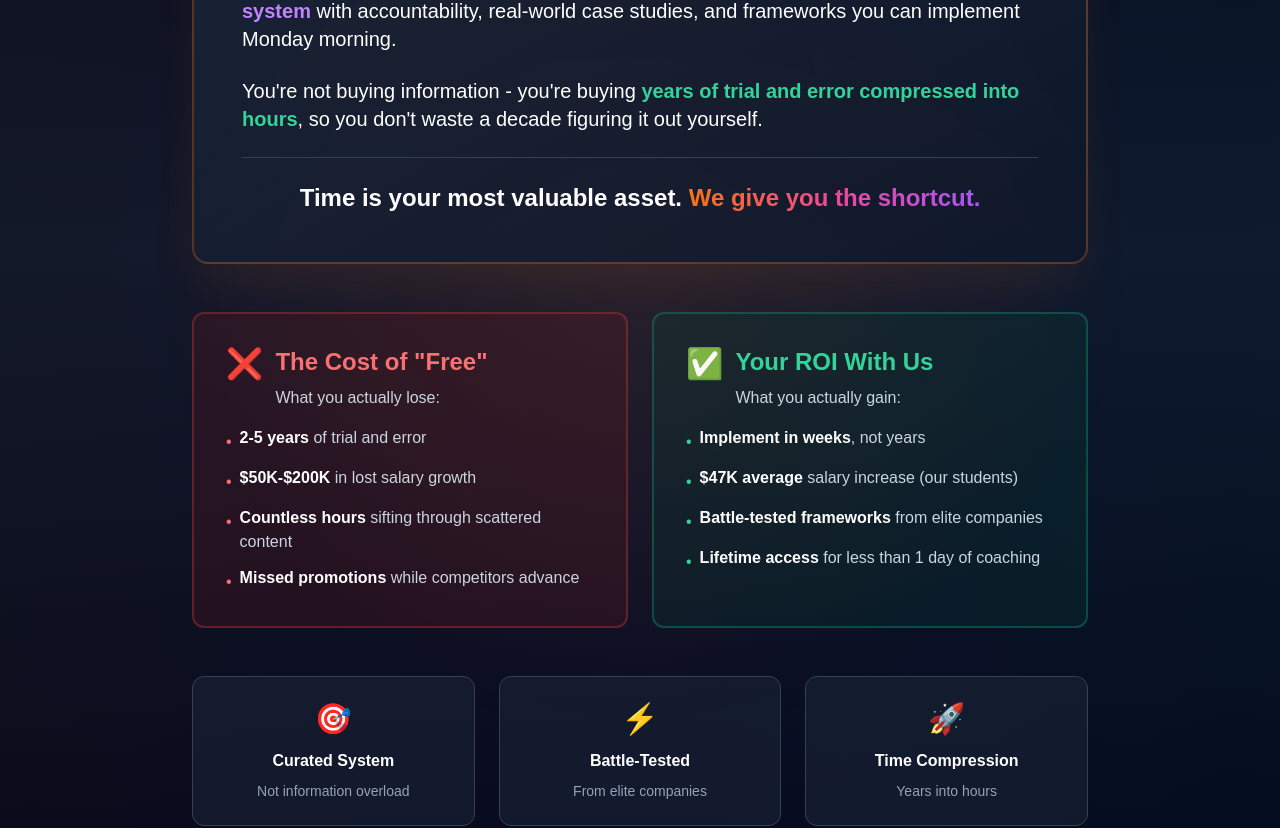
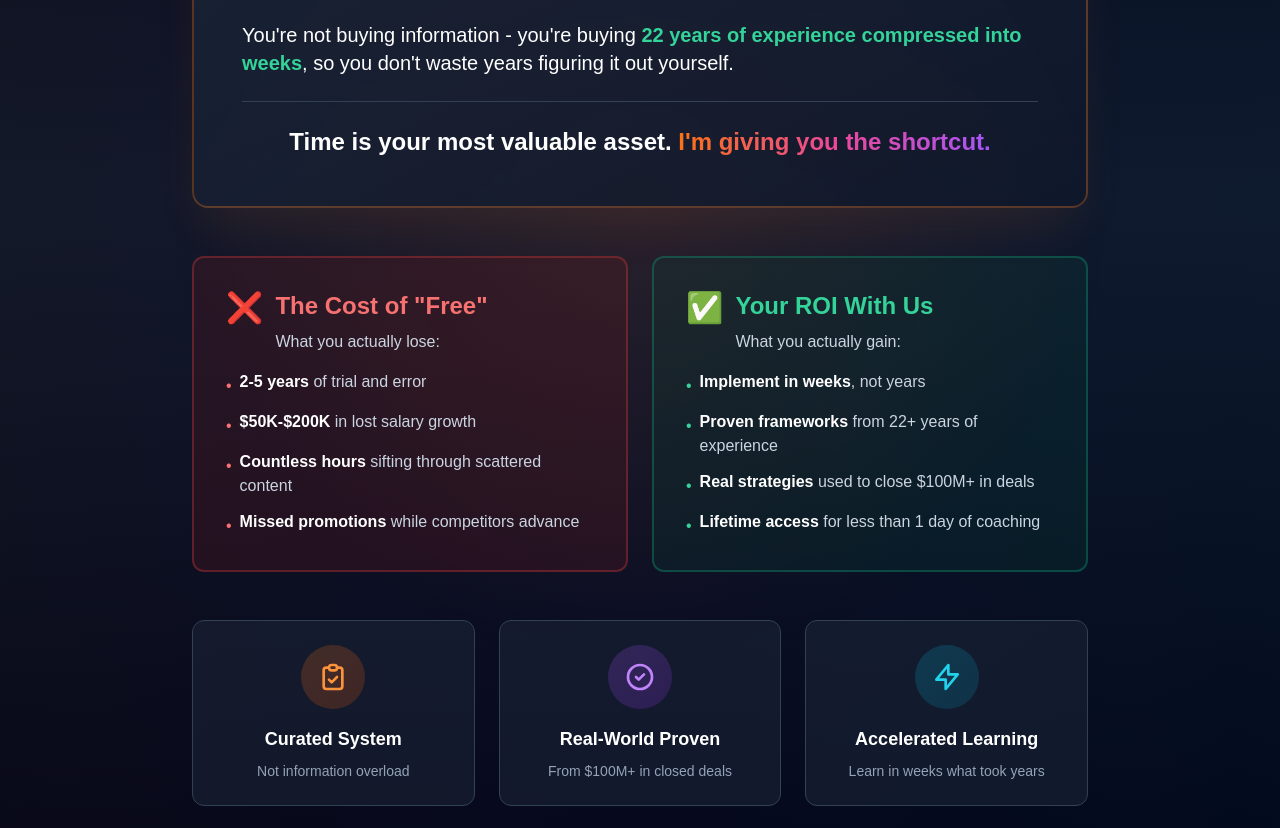
Before and after one commit to boxingthebest/million-dollar-blueprint-nextjs, a Next.js app: page / in a window 1280 px wide. Shown: the part 3600-4428 px from the top of the page. Built offline with nearby package versions, Linux system fonts and the light colour scheme.

Commit message:
RESTORE: Professional icons in ValueProposition (replace emojis with SVG icons)

```diff
--- a/components/ValueProposition.tsx
+++ b/components/ValueProposition.tsx
@@ -23,20 +23,20 @@ export default function ValueProposition() {
           <div className="bg-gradient-to-br from-slate-800/80 to-slate-900/80 backdrop-blur-sm border-2 border-orange-500/30 rounded-2xl p-8 md:p-12 shadow-2xl shadow-orange-500/10 hover:shadow-orange-500/20 transition-all duration-300 hover:scale-[1.02]">
             <div className="space-y-6">
               <p className="text-lg md:text-xl text-white leading-relaxed">
-                Because free content gives you <strong className="text-orange-500">information</strong> - we give you <strong className="text-orange-500">transformation</strong>. YouTube and A.I. will tell you what to do. We show you <strong className="text-cyan-400">exactly how</strong> to do it, with battle-tested frameworks from 100+ years of combined experience at companies like Goldman Sachs and top consulting firms.
+                Because free content gives you <strong className="text-orange-500">information</strong> - I give you <strong className="text-orange-500">implementation</strong>. YouTube and AI will tell you what to do. I show you <strong className="text-cyan-400">exactly how</strong> to do it, with frameworks I used to close over $100 million in deals at Amazon, Goldman Sachs, and elite tech startups.
               </p>
 
               <p className="text-lg md:text-xl text-white leading-relaxed">
-                Free content is scattered and overwhelming. Our courses are a <strong className="text-purple-400">proven, step-by-step system</strong> with accountability, real-world case studies, and frameworks you can implement Monday morning.
+                Free content is scattered and overwhelming. These courses are a <strong className="text-purple-400">step-by-step system</strong> with real-world examples and frameworks you can implement immediately.
               </p>
 
               <p className="text-lg md:text-xl text-white leading-relaxed">
-                You&apos;re not buying information - you&apos;re buying <strong className="text-emerald-400">years of trial and error compressed into hours</strong>, so you don&apos;t waste a decade figuring it out yourself.
+                You're not buying information - you're buying <strong className="text-emerald-400">22 years of experience compressed into weeks</strong>, so you don't waste years figuring it out yourself.
               </p>
 
               <div className="pt-6 border-t border-slate-700">
                 <p className="text-xl md:text-2xl text-white font-bold text-center">
-                  Time is your most valuable asset. <span className="text-transparent bg-clip-text bg-gradient-to-r from-orange-500 via-pink-500 to-purple-500">We give you the shortcut.</span>
+                  Time is your most valuable asset. <span className="text-transparent bg-clip-text bg-gradient-to-r from-orange-500 via-pink-500 to-purple-500">I'm giving you the shortcut.</span>
                 </p>
               </div>
             </div>
@@ -86,11 +86,11 @@ export default function ValueProposition() {
                 </li>
                 <li className="flex items-start gap-2">
                   <span className="text-emerald-400 mt-1">•</span>
-                  <span><strong className="text-white">$47K average</strong> salary increase (our students)</span>
+                  <span><strong className="text-white">Proven frameworks</strong> from 22+ years of experience</span>
                 </li>
                 <li className="flex items-start gap-2">
                   <span className="text-emerald-400 mt-1">•</span>
-                  <span><strong className="text-white">Battle-tested frameworks</strong> from elite companies</span>
+                  <span><strong className="text-white">Real strategies</strong> used to close $100M+ in deals</span>
                 </li>
                 <li className="flex items-start gap-2">
                   <span className="text-emerald-400 mt-1">•</span>
@@ -101,25 +101,35 @@ export default function ValueProposition() {
           </div>
 
           <div className="grid md:grid-cols-3 gap-6 mt-12">
-            <div className="text-center p-6 bg-slate-800/50 rounded-xl border border-slate-700 hover:border-orange-500/50 transition-all">
-              <div className="text-3xl mb-3">🎯</div>
-              <h3 className="text-white font-bold mb-2">Curated System</h3>
+            <div className="text-center p-6 bg-slate-800/50 rounded-xl border border-slate-700 hover:border-orange-500/50 transition-all group">
+              <div className="w-16 h-16 mb-4 mx-auto rounded-full bg-gradient-to-br from-orange-500/20 to-orange-600/20 flex items-center justify-center group-hover:scale-110 transition-transform">
+                <svg className="w-8 h-8 text-orange-400" fill="none" stroke="currentColor" viewBox="0 0 24 24">
+                  <path strokeLinecap="round" strokeLinejoin="round" strokeWidth={2} d="M9 5H7a2 2 0 00-2 2v12a2 2 0 002 2h10a2 2 0 002-2V7a2 2 0 00-2-2h-2M9 5a2 2 0 002 2h2a2 2 0 002-2M9 5a2 2 0 012-2h2a2 2 0 012 2m-6 9l2 2 4-4" />
+                </svg>
+              </div>
+              <h3 className="text-white font-bold text-lg mb-2">Curated System</h3>
               <p className="text-slate-400 text-sm">Not information overload</p>
             </div>
-            <div className="text-center p-6 bg-slate-800/50 rounded-xl border border-slate-700 hover:border-purple-500/50 transition-all">
-              <div className="text-3xl mb-3">⚡</div>
-              <h3 className="text-white font-bold mb-2">Battle-Tested</h3>
-              <p className="text-slate-400 text-sm">From elite companies</p>
+            <div className="text-center p-6 bg-slate-800/50 rounded-xl border border-slate-700 hover:border-purple-500/50 transition-all group">
+              <div className="w-16 h-16 mb-4 mx-auto rounded-full bg-gradient-to-br from-purple-500/20 to-purple-600/20 flex items-center justify-center group-hover:scale-110 transition-transform">
+                <svg className="w-8 h-8 text-purple-400" fill="none" stroke="currentColor" viewBox="0 0 24 24">
+                  <path strokeLinecap="round" strokeLinejoin="round" strokeWidth={2} d="M9 12l2 2 4-4m6 2a9 9 0 11-18 0 9 9 0 0118 0z" />
+                </svg>
+              </div>
+              <h3 className="text-white font-bold text-lg mb-2">Real-World Proven</h3>
+              <p className="text-slate-400 text-sm">From $100M+ in closed deals</p>
             </div>
-            <div className="text-center p-6 bg-slate-800/50 rounded-xl border border-slate-700 hover:border-cyan-500/50 transition-all">
-              <div className="text-3xl mb-3">🚀</div>
-              <h3 className="text-white font-bold mb-2">Time Compression</h3>
-              <p className="text-slate-400 text-sm">Years into hours</p>
+            <div className="text-center p-6 bg-slate-800/50 rounded-xl border border-slate-700 hover:border-cyan-500/50 transition-all group">
+              <div className="w-16 h-16 mb-4 mx-auto rounded-full bg-gradient-to-br from-cyan-500/20 to-cyan-600/20 flex items-center justify-center group-hover:scale-110 transition-transform">
+                <svg className="w-8 h-8 text-cyan-400" fill="none" stroke="currentColor" viewBox="0 0 24 24">
+                  <path strokeLinecap="round" strokeLinejoin="round" strokeWidth={2} d="M13 10V3L4 14h7v7l9-11h-7z" />
+                </svg>
+              </div>
+              <h3 className="text-white font-bold text-lg mb-2">Accelerated Learning</h3>
+              <p className="text-slate-400 text-sm">Learn in weeks what took years</p>
             </div>
           </div>
-          <p className="text-center text-slate-500 text-xs mt-8 max-w-2xl mx-auto">
-            *$47K average salary increase based on self-reported data from students who completed courses and implemented strategies. Individual results vary significantly based on effort, experience, industry, and market conditions. Past performance does not guarantee future results.
-          </p>
+
         </div>
       </div>
     </section>
```
